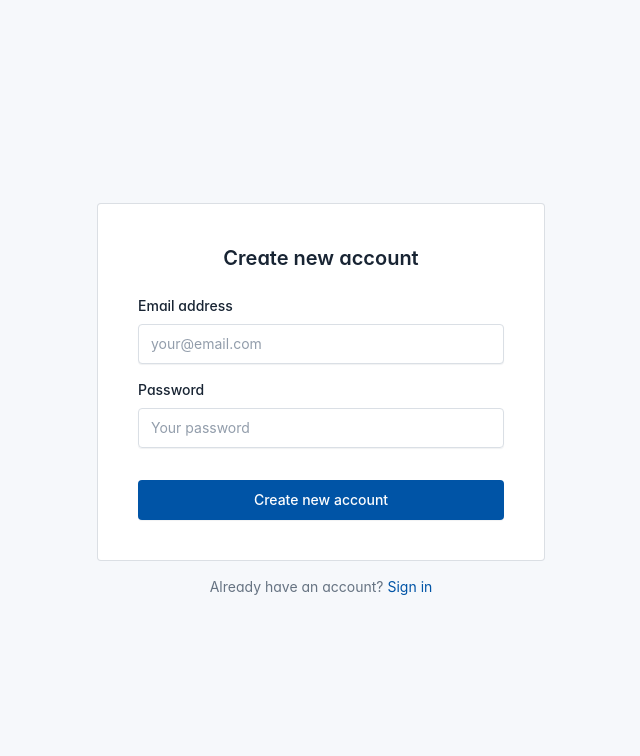
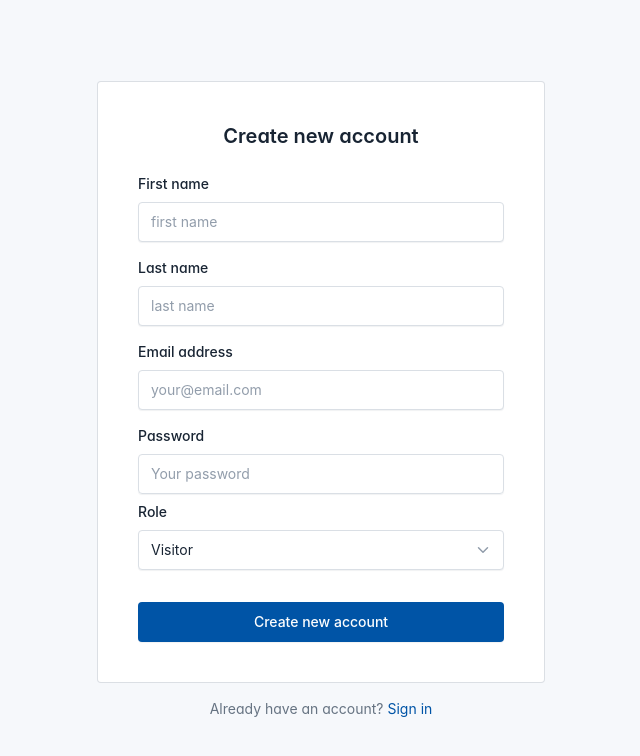
Before and after one commit to ahmedbenkrarayc/cultunova, a PHP site: page /views/auth/register.php in a window 1280 px wide. Shown: the top 756 px of the page, without its empty margins (319-959 px from the left). Run offline with PHP 8.4, Linux system fonts and the light colour scheme; some web fonts are replaced.

Commit message:
created js dynamic validation function

```diff
--- /dev/null
+++ b/assets/js/validation.js
@@ -0,0 +1,30 @@
+const validateForm = (inputs) => {
+    const errors = []
+
+    inputs.forEach((input) => {
+      const { type, value, name, minChars, range } = input
+
+      if(type === "email") {
+        const emailRegex = /\S+@\S+\.\S+/
+        if (!emailRegex.test(value)) {
+          errors.push(`${name} must be a valid email.`)
+        }
+      }else if(type === "string") {
+        if (typeof value !== "string" || value.trim() === "") {
+          errors.push(`${name} must be a non-empty string.`)
+        }else if(minChars && value.trim().length < minChars) {
+          errors.push(`${name} must have at least ${minChars} characters.`)
+        }
+      }else if(type === "number") {
+        if (isNaN(value)) {
+          errors.push(`${name} must be a valid number.`)
+        }
+      }else if(type === 'range'){
+        if(!range.includes(value.toLowerCase())){
+            errors.push(`${name} must be one of these values ${range.map(item => item)}.`)
+        }
+      }
+    })
+
+    return errors.length ? errors : null
+}
--- a/views/auth/register.php
+++ b/views/auth/register.php
@@ -4,7 +4,7 @@
     <meta charset="utf-8"/>
     <meta name="viewport" content="width=device-width, initial-scale=1, viewport-fit=cover"/>
     <meta http-equiv="X-UA-Compatible" content="ie=edge"/>
-    <title>Sign in - Tabler - Premium and Open Source dashboard template with responsive and high quality UI.</title>
+    <title>Sign up | Cultunova</title>
     <!-- CSS files -->
     <link href="./../../dist/css/tabler.min.css?1692870487" rel="stylesheet"/>
     <link href="./../../dist/css/tabler-flags.min.css?1692870487" rel="stylesheet"/>
@@ -25,21 +25,39 @@
     <script src="./../../dist/js/demo-theme.min.js?1692870487"></script>
     <div class="page page-center">
       <div class="container container-tight py-4">
+          <!-- <div class="alert alert-danger" role="alert" style="background: white;">
+              <ul>
+                  <li>erro1</li>
+              </ul>
+          </div> -->
         <div class="card card-md">
           <div class="card-body">
             <h2 class="h2 text-center mb-4">Create new account</h2>
             <form action="./../../" method="get" autocomplete="off" novalidate>
               <div class="mb-3">
+                <label class="form-label">First name</label>
+                <input type="text" class="form-control" placeholder="first name" name="fname" autocomplete="off">
+              </div>
+              <div class="mb-3">
+                <label class="form-label">Last name</label>
+                <input type="text" class="form-control" placeholder="last name" name="lname" autocomplete="off">
+              </div>
+              <div class="mb-3">
                 <label class="form-label">Email address</label>
-                <input type="email" class="form-control" placeholder="your@email.com" autocomplete="off">
+                <input type="email" class="form-control" placeholder="your@email.com" name="email" autocomplete="off">
               </div>
               <div class="mb-2">
-                <label class="form-label">
-                  Password
-                </label>
+                <label class="form-label">Password</label>
                 <div class="input-group input-group-flat">
-                  <input type="password" class="form-control"  placeholder="Your password"  autocomplete="off">
+                  <input type="password" class="form-control"  placeholder="Your password" name="password" autocomplete="off">
                 </div>
+              </div>
+              <div class="mb-3">
+                <label class="form-label">Role</label>
+                <select class="form-select" name="role">
+                  <option value="visitor">Visitor</option>
+                  <option value="author">Author</option>
+                </select>
               </div>
               <div class="form-footer">
                 <button type="submit" class="btn btn-primary w-100">Create new account</button>
@@ -54,6 +72,7 @@
     </div>
     <!-- Libs JS -->
     <!-- Tabler Core -->
+    <script src="./../../assets/js/validation.js"></script>
     <script src="./../../dist/js/tabler.min.js?1692870487" defer></script>
     <script src="./../../dist/js/demo.min.js?1692870487" defer></script>
   </body>
```
